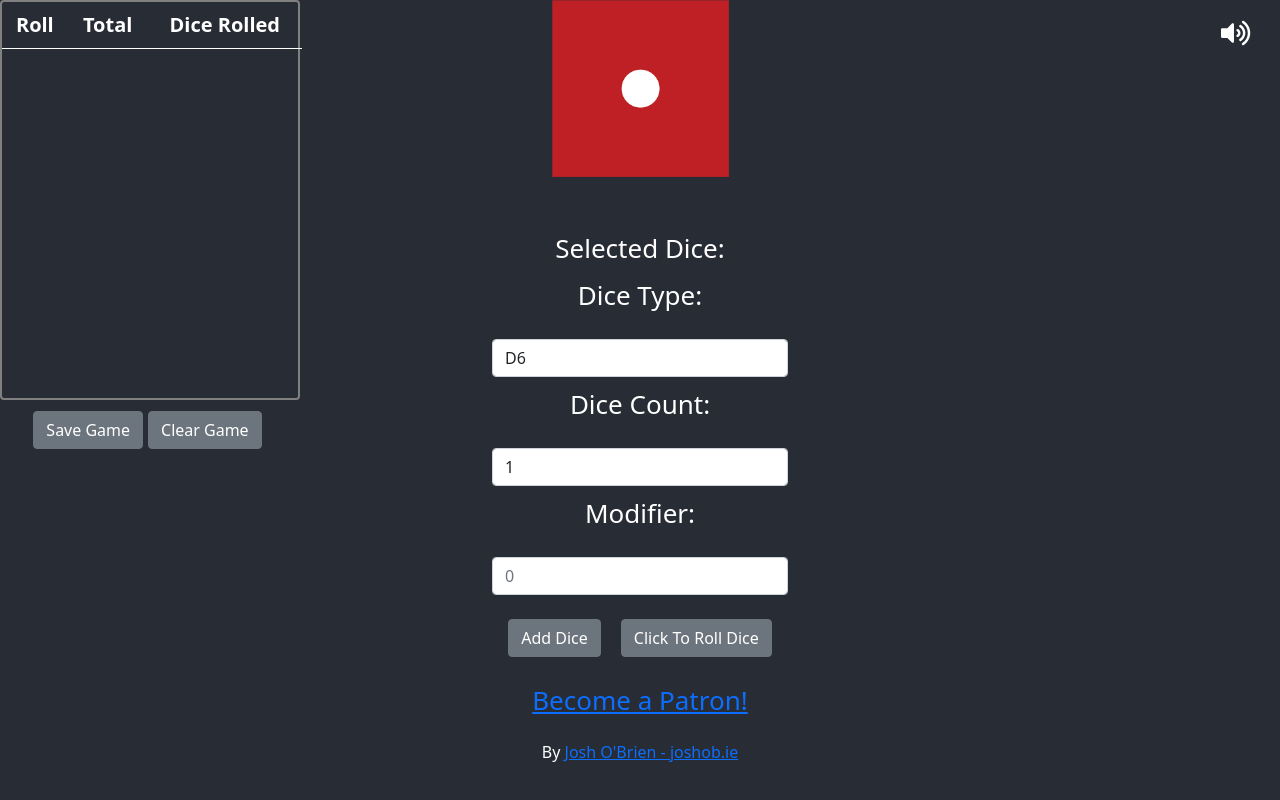
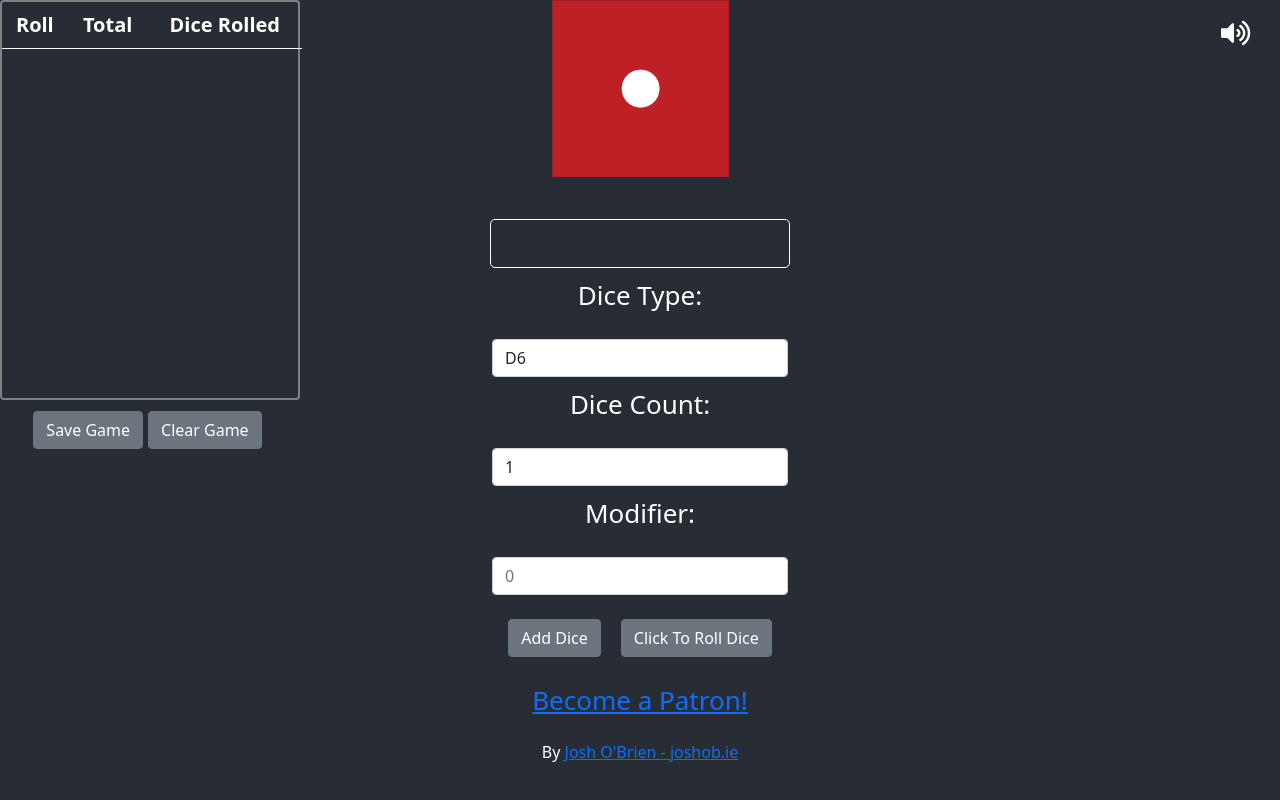
Before and after one commit to jobrien874/DiceGame, a React (Create React App) app: page / in a window 1280 px wide. Built offline with nearby package versions, Linux system fonts and the light colour scheme.

Commit message:
Breakdown dice

```diff
--- a/src/App.css
+++ b/src/App.css
@@ -130,6 +130,16 @@
   color: #61dafb;
 }
 
+.DiceSelectionBox{
+  font-size: 18px;
+  width: 100%;
+  border: 1px solid white;
+  max-width: 300px;
+  border-radius: 5px;
+  padding: 10px;
+  min-height: 49px;
+}
+
 @keyframes App-logo-spin {
   from {
     transform: rotate(0deg);
--- /dev/null
+++ b/src/components/dice/DiceSelectionBox.jsx
@@ -0,0 +1,19 @@
+import React from "react";
+
+const DiceSelectionBox = ({ selectedDiceBreakdown }) => {
+
+  if(Object.entries(selectedDiceBreakdown).length > 0){
+  let selection = selectedDiceBreakdown;
+  let selectionText = "";
+  for (const [key, value] of Object.entries(selection)) {
+    if (value > 0) {
+        selectionText += `${key}x${value} `
+    }
+  }
+  return (<div className="DiceSelectionBox">{selectionText}</div>);
+ } else {
+     return (<div className="DiceSelectionBox"></div>);
+ }
+};
+
+export default DiceSelectionBox;
--- a/src/components/game/Game.jsx
+++ b/src/components/game/Game.jsx
@@ -4,6 +4,7 @@ import DiceResults from "../dice/DiceResults";
 import MuteButton from "../audio/MuteButton";
 import Buttons from "../buttons/Buttons";
 // import PropTypes from 'prop-types';
+import DiceSelectionBox from '../dice/DiceSelectionBox';
 
 // Class Component
 
@@ -14,6 +15,7 @@ class Game extends Component {
     total: 1,
     diceModifier: 0,
     selectedDice: [],
+    selectedDiceBreakdown: {},
     logPastResults: [],
     mute: false,
     maxDiceAmount: [
@@ -129,6 +131,49 @@ class Game extends Component {
     }
   };
 
+  breakdownSelectedDice = () => {
+    let selectedDice = this.state.selectedDice;
+    let selectedDiceBreakdown = {D4:0, D6:0, D8:0, D10:0, D12:0, D20:0, D100:0};
+    console.log(selectedDice)
+    selectedDice.forEach(dice => {
+      switch (dice) {
+        case 6:
+          selectedDiceBreakdown.D6 += 1
+          break;
+
+        case 4:
+          selectedDiceBreakdown.D4 += 1
+          break;
+
+        case 8:
+          selectedDiceBreakdown.D8 += 1
+          break;
+
+        case 10:
+          selectedDiceBreakdown.D10 += 1
+          break;
+
+        case 12:
+          selectedDiceBreakdown.D12 += 1
+          break;
+
+        case 20:
+          selectedDiceBreakdown.D20 += 1
+          break;
+
+        case 100:
+          selectedDiceBreakdown.D100 += 1
+          break;
+
+        default:
+          selectedDiceBreakdown.D6 += 1
+          break;
+      }
+    });
+    console.log(selectedDiceBreakdown)
+    this.setState({selectedDiceBreakdown})
+  }
+
   getDiceNumber = (e) => {
     let diceCount = e.target.value;
     this.setState({ diceCount });
@@ -188,6 +233,7 @@ class Game extends Component {
       diceNumbers.push(1);
     }
     this.setState({ selectedDice });
+    this.breakdownSelectedDice();
   };
 
   refreshDice = () => {
@@ -204,7 +250,8 @@ class Game extends Component {
       logPastResults,
       total,
       diceType,
-      selectedDice
+      selectedDice,
+      selectedDiceBreakdown
     } = this.state;
 
     return (
@@ -217,14 +264,7 @@ class Game extends Component {
           diceNumber={diceNumbers}
         />
         <MuteButton mute={mute} setMute={this.setMute} />
-        <div className="form-group mt-2 DiceFormInput">
-            <label htmlFor="selectedDice">Selected Dice:</label>
-            <div className="SelectedDiceContainer" id="selectedDice">
-              {selectedDice.map((dice) => (
-                <span className="SelectedDiceContainer-item">D{dice}</span>
-              ))}
-            </div>
-          </div>
+        <DiceSelectionBox selectedDiceBreakdown={selectedDiceBreakdown}/>
         <div className="container-fluid w-25  DiceForm">
           <div className="form-group mt-2 DiceFormInput">
             <label htmlFor="diceCount">Dice Type:</label>
```
Also changed, not shown: 1 other file (tests, documents, lock files or other folders).
